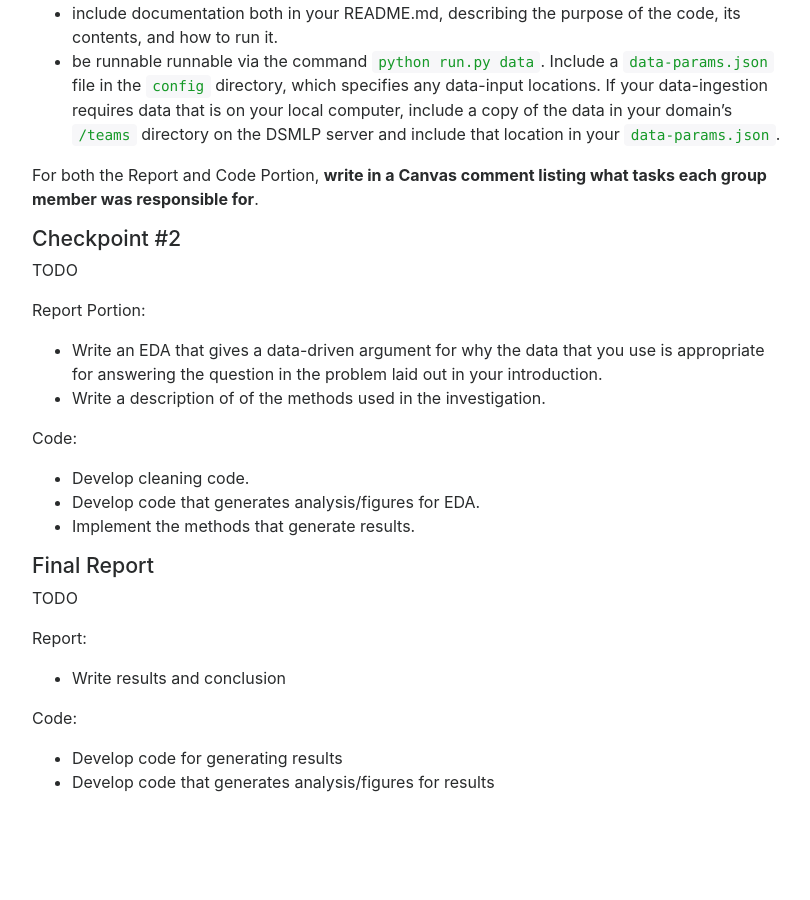
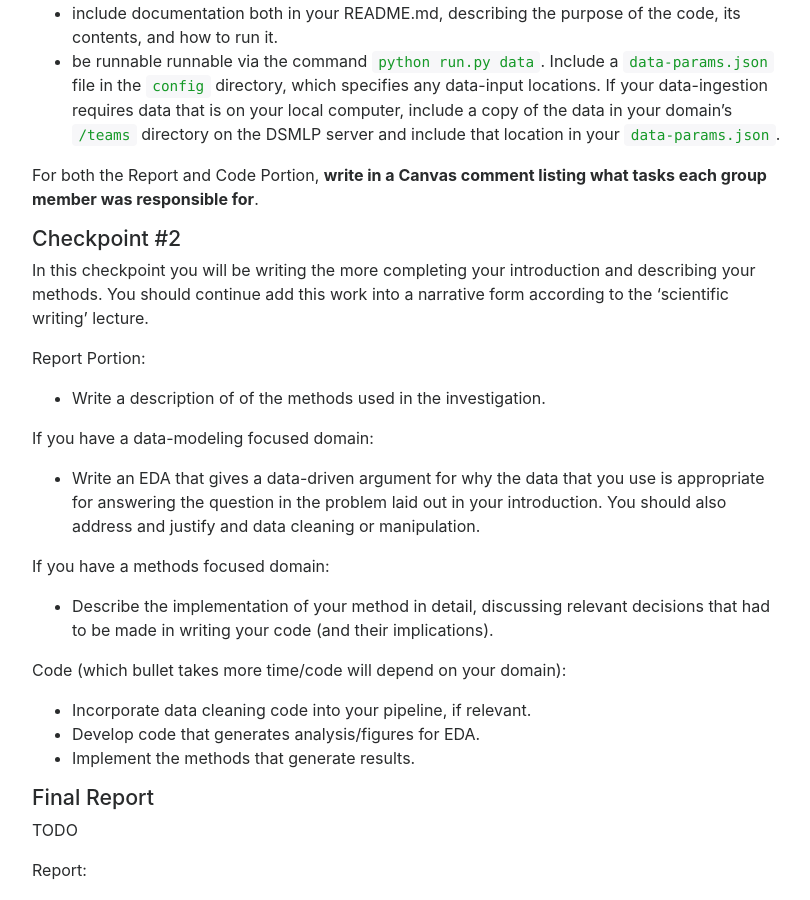
Before and after one commit to DSC-Capstone/dsc-capstone.github.io, a Jekyll site: the page built from assignments/quarter-1-replication.md, in a window 1280 px wide and 900 px high, scrolled down 2561 px. Shown: the whole window, without its empty margins (233-1043 px from the left). Built offline with Jekyll 4.4.1, drawn with Linux system fonts in a browser that asks for light colours; nearby versions of some CDN libraries.

Commit message:
added checkpoint 2

```diff
--- a/assignments/quarter-1-replication.md
+++ b/assignments/quarter-1-replication.md
@@ -120,17 +120,28 @@ listing what tasks each group member was responsible for**.
 
 ### Checkpoint #2
 
-TODO
+In this checkpoint you will be writing the more completing your
+introduction and describing your methods. You should continue add this
+work into a narrative form according to the 'scientific writing' lecture.
 
 Report Portion:
 
+* Write a description of of the methods used in the investigation.
+
+If you have a data-modeling focused domain:
 * Write an EDA that gives a data-driven argument for why the data that
 you use is appropriate for answering the question in the problem laid
-out in your introduction.
-* Write a description of of the methods used in the investigation.
+out in your introduction. You should also address and justify and data
+cleaning or manipulation.
 
-Code:
-* Develop cleaning code.
+If you have a methods focused domain:
+* Describe the implementation of your method in detail, discussing
+  relevant decisions that had to be made in writing your code (and
+  their implications).
+
+
+Code (which bullet takes more time/code will depend on your domain):
+* Incorporate data cleaning code into your pipeline, if relevant.
 * Develop code that generates analysis/figures for EDA.
 * Implement the methods that generate results.
 
```
